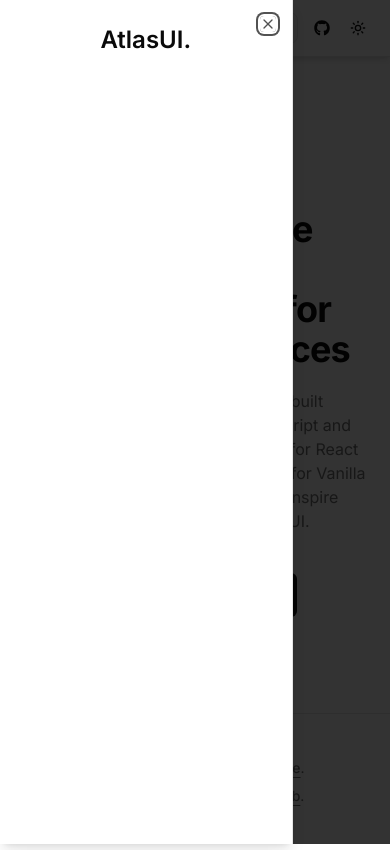
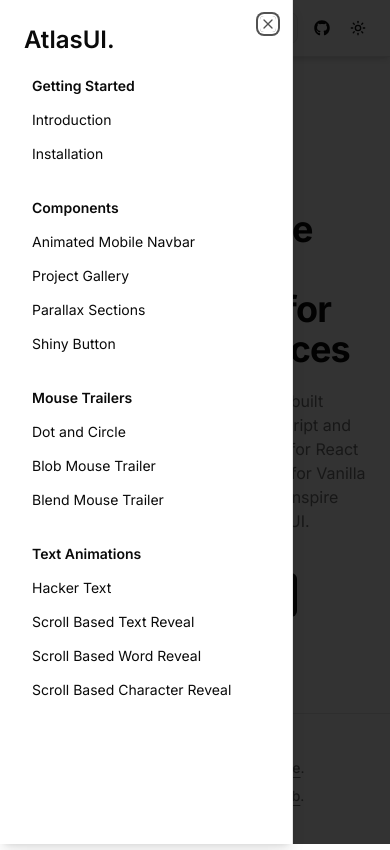
Before and after one commit to SnehdeepDupare/atlas-ui, a Next.js app: page / in a window 390 px wide. Both pictures are taken after a click on the button 36 px from the left and 28 px from the top of the page. Built offline with nearby package versions, Linux system fonts and the light colour scheme.

Commit message:
add sidebar for mobile

```diff
--- a/components/header.tsx
+++ b/components/header.tsx
@@ -16,6 +16,8 @@
   SheetTrigger,
 } from "@/components/ui/sheet";
 import { CommandMenu } from "./command-menu";
+import { DocsNav } from "./docs-nav";
+import { docsConfig } from "@/config/docs";
 
 export const Header = () => {
   const { setTheme, theme } = useTheme();
@@ -42,11 +44,13 @@
                 <SheetHeader>
                   <SheetTitle>
                     <Link href="/">
-                      <h3 className="font-semibold text-2xl">AtlasUI.</h3>
+                      <h3 className="font-semibold text-2xl mb-4 text-left">
+                        AtlasUI.
+                      </h3>
                     </Link>
                   </SheetTitle>
                 </SheetHeader>
-                {/* TODO: Add Sidebar */}
+                <DocsNav config={docsConfig} />
               </SheetContent>
             </Sheet>
           </div>
```
